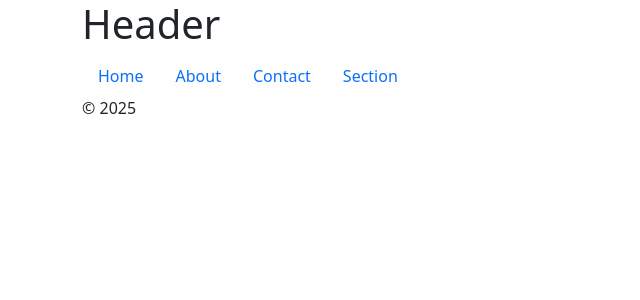
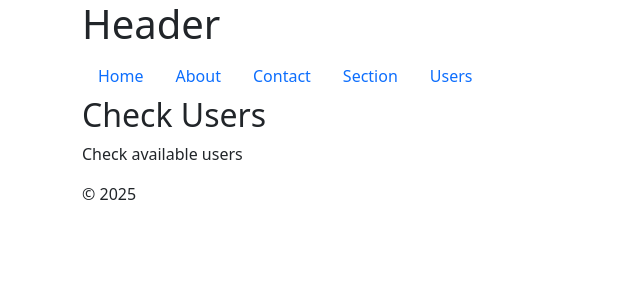
Before and after one commit to avimalhotra/reactapp, a React (Vite) app: page /users in a window 1280 px wide. Shown: the top 300 px of the page, without its empty margins (0-640 px from the left). Built offline with nearby package versions, Linux system fonts and the light colour scheme.

Commit message:
React Routering

```diff
--- a/src/Home.jsx
+++ b/src/Home.jsx
@@ -1,8 +1,17 @@
+import { useNavigate } from "react-router-dom"
+
 export default function Home(){
+     const navigate=useNavigate();
+
+     function handleLogin(){
+          navigate("/login");
+     }
+
      return (
           <>
                <h2>Home Component</h2>
                <p>Paragraph for home Component</p>
+               <button className="btn btn-primary" onClick={handleLogin}>Check Day</button>
           </>
      )
 }
--- a/src/Nav.jsx
+++ b/src/Nav.jsx
@@ -8,6 +8,7 @@ export default function Nav(){
                     <li className="nav-item"><Link className="nav-link" to="/about">About</Link></li>
                     <li className="nav-item"><Link className="nav-link" to="/contact">Contact</Link></li>
                     <li className="nav-item"><Link className="nav-link" to="/section">Section</Link></li>
+                    <li className="nav-item"><Link className="nav-link" to="/users">Users</Link></li>
                </ul>
           </nav>
      )
--- a/src/Routes.jsx
+++ b/src/Routes.jsx
@@ -3,6 +3,9 @@ import Home from "./Home";
 import About from "./About";
 import Contact from "./Contact";
 import Section from "./Section";
+import Condition from "./Condition";
+import Users from "./Users";
+import UserProfile from "./User";
 
 export default function App(){
      return (
@@ -11,6 +14,9 @@ export default function App(){
                <Route path="/about" element={<About />} />
                <Route path="/contact" element={ <Contact /> } />
                <Route path="/section" element={ <Section /> } />
+               <Route path="/login" element={ <Condition  /> } />
+               <Route path="/users" element={ <Users  /> } />
+               <Route path="/users/:user" element={ <UserProfile  /> } />
           </Routes>
      )
 }
--- /dev/null
+++ b/src/User.jsx
@@ -0,0 +1,8 @@
+import { useParams } from "react-router-dom";
+
+function UserProfile() {
+  const { user } = useParams();
+  return <h2>User Profile : {user}</h2>;
+}
+
+export default UserProfile;
--- /dev/null
+++ b/src/Users.jsx
@@ -0,0 +1,8 @@
+export default function Users(){
+     return (
+          <>
+               <h2>Check Users</h2>
+               <p>Check available users </p>
+          </>
+     )
+}
--- a/src/main.jsx
+++ b/src/main.jsx
@@ -12,9 +12,7 @@ const root = createRoot(document.getElementById("root"));
 
 root.render(
   <div className="container">
-
     <BrowserRouter>
-      {/* <Section /> */}
       <Header/>
       <Nav />
       <main>
--- a/src/useFetchApi.jsx
+++ b/src/useFetchApi.jsx
@@ -1,6 +1,6 @@
 import { useState, useEffect } from "react";
 
-function useFetch(url){
+function UseFetch(url){
      const [data, setData] = useState(null);
      const [loading, setLoading] = useState(true);
      const [error, setError] = useState(null);
@@ -29,4 +29,4 @@ function useFetch(url){
 
 }
 
-export default useFetch;
+export default UseFetch;
```
